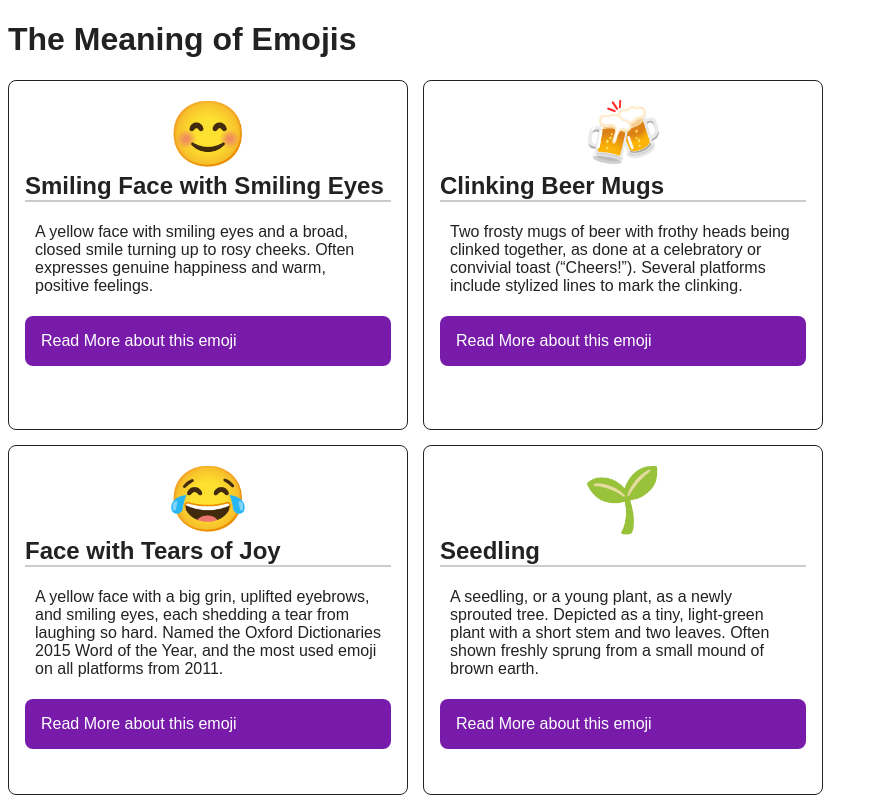
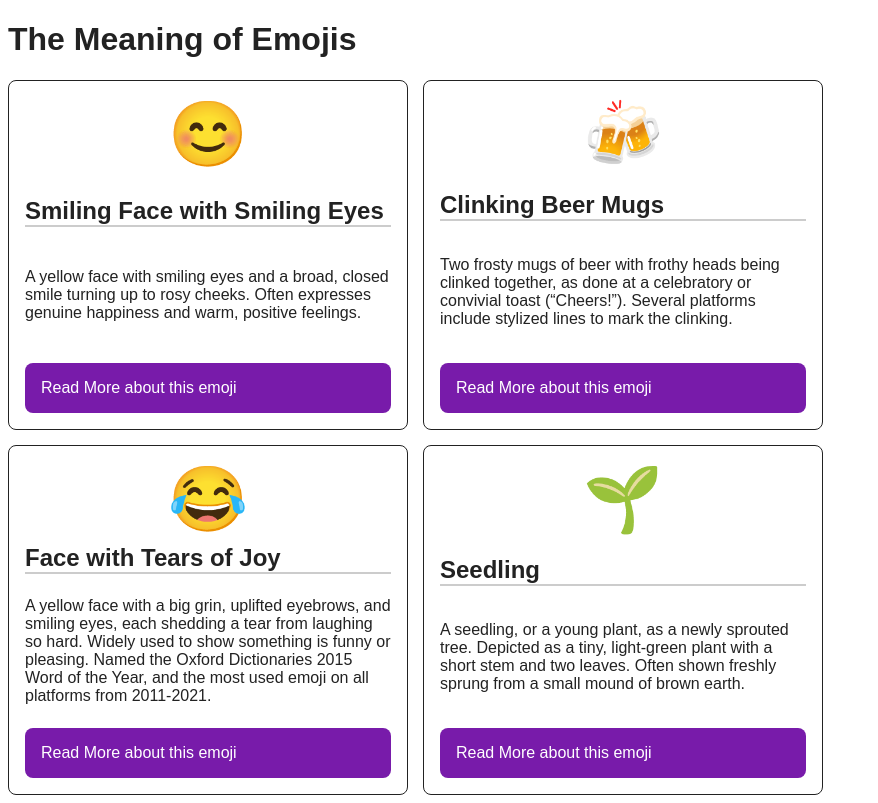
Before and after one commit to sali0080/grid-layout-with-flex-components-master, a plain HTML site: page index.html in a window 1280 px wide. Shown: the whole page, without its empty margins (0-878 px from the left). Drawn offline with Linux system fonts and the light colour scheme.

Commit message:
Fixes main.css code to fit botton

```diff
--- a/index.html
+++ b/index.html
@@ -30,7 +30,8 @@
       <div class="emoji">
         <h2>Face with Tears of Joy</h2>
         <span class="icon">😂</span>
-        <p>A yellow face with a big grin, uplifted eyebrows, and smiling eyes, each shedding a tear from laughing so hard. Named the Oxford Dictionaries 2015 Word of the Year, and the most used emoji on all platforms from 2011.</p>
+        <p>A yellow face with a big grin, uplifted eyebrows, and smiling eyes, each shedding a tear from laughing so hard. Widely used to show something is funny or pleasing. Named the Oxford Dictionaries 2015 Word of the Year, and the most used emoji on all platforms from 2011-2021.</p>
+
         <a href="https://emojipedia.org/face-with-tears-of-joy/" target="_blank">Read More about this emoji</a>
       </div>
       <div class="emoji">
--- a/main.css
+++ b/main.css
@@ -10,6 +10,8 @@ body {
   padding: 1rem;
   display:flex;
   flex-direction: column;
+  align-items: stretch;
+  justify-content: space-between;
 }
 
 .emoji h2 {
@@ -38,6 +40,6 @@ body {
     gap: 15px;
 }
 
-p {
+/* p {
     padding: 5px 10px;
-}
+} */
```
